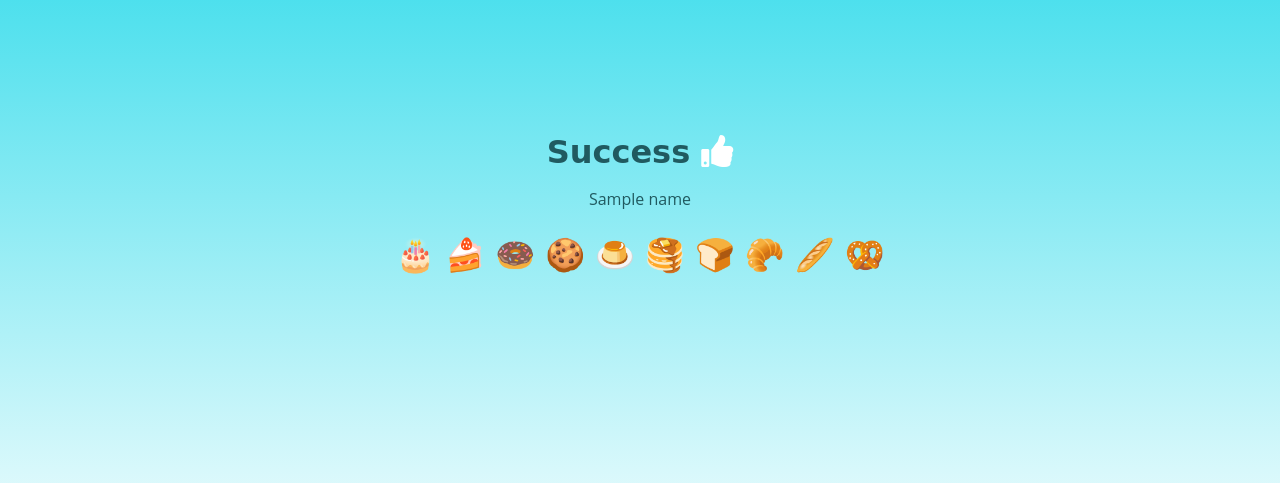
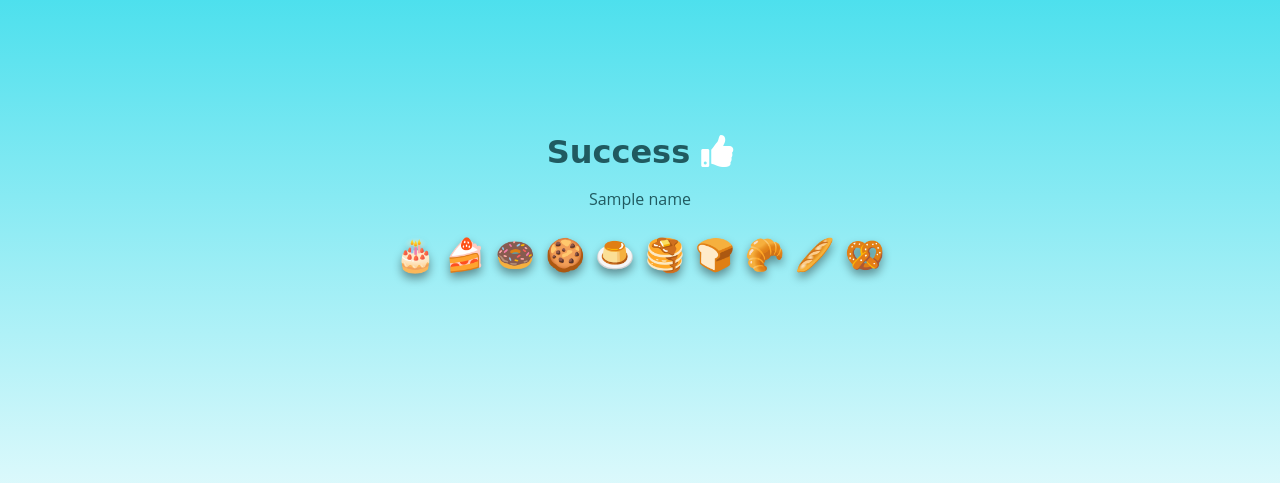
Before and after one commit to rolandjlevy/express-basic-save-json-to-local-file, a Node server app: template views/pages/success.ejs in a window 1280 px wide. Shown: the part 264-747 px from the top of the page. Run offline with Node 20, Linux system fonts and the light colour scheme; the template is opened without the code that fills it: most values are stand-ins (such as "Sample title", 1, 10 or a date in 2020); some libraries are stand-ins or nearby versions; some web fonts are replaced.

Commit message:
Updated CSS

```diff
--- a/public/style.css
+++ b/public/style.css
@@ -564,6 +564,7 @@ ul.food-items {
 ul.food-items > li {
   font-size: 2rem;
   margin: 5px;
+  text-shadow: 0 5px 10px #00000066;
 }
 
 /*************/
```
Also changed, not shown: data/users.json (+1 -1 lines).
